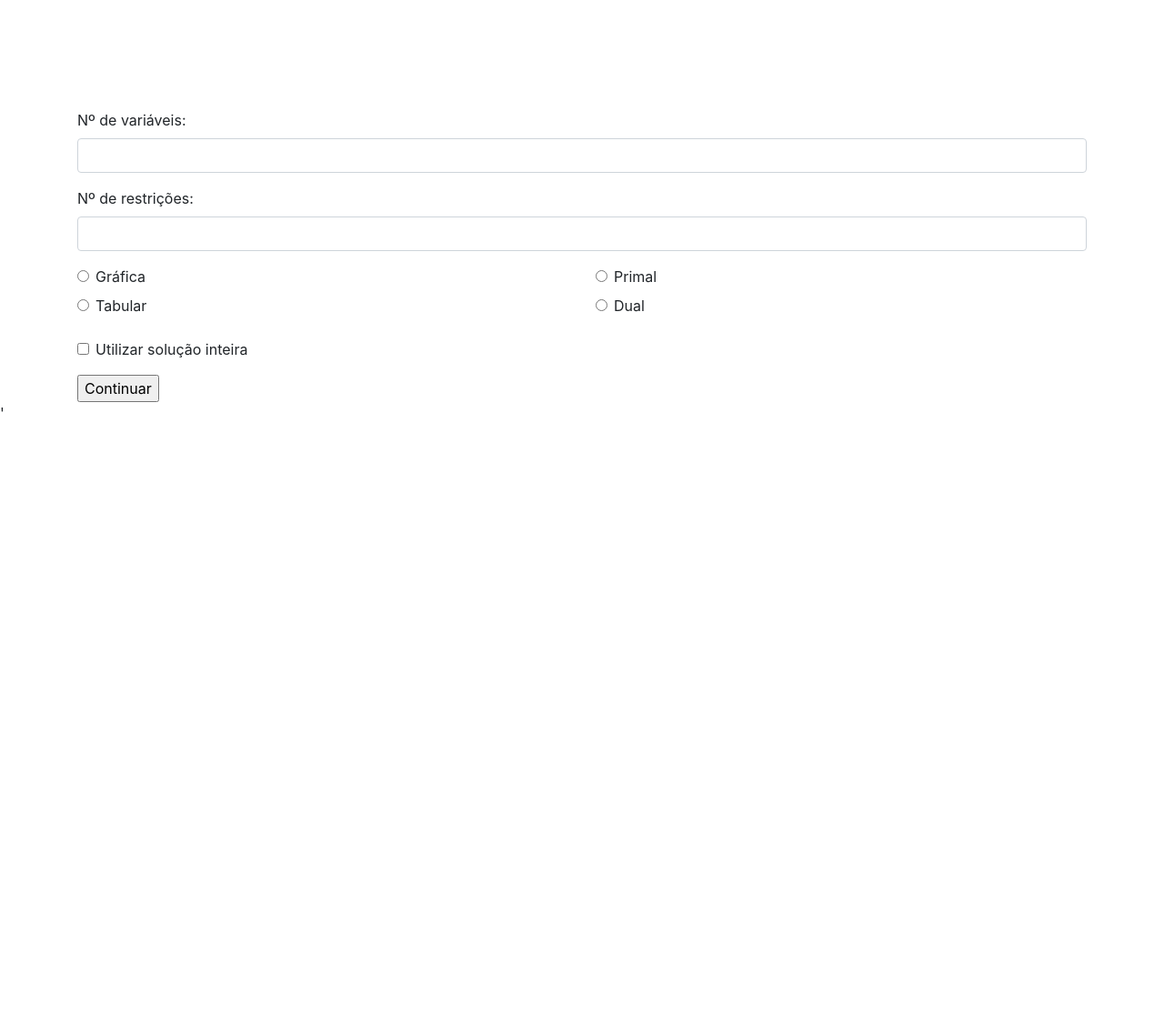
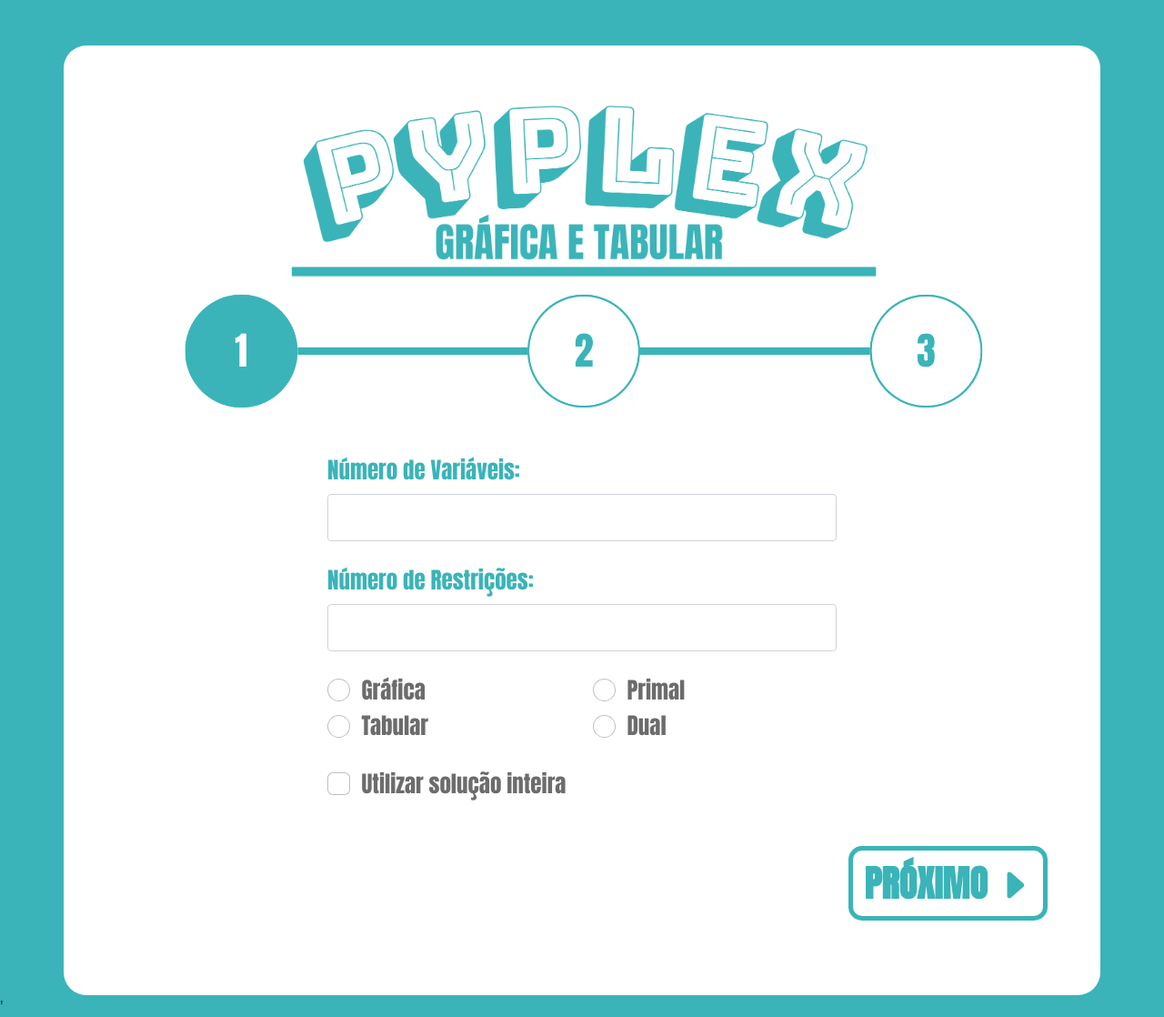
Before and after one commit to gustaoliv/PyPlex, a Django app: page / in a window 1280 px wide. Shown: the whole page at 91% size. Before the commit the page ends 453 px from the top, so only its background shows below. Run offline with Django 4.2, Linux system fonts and the light colour scheme; some libraries are stand-ins or nearby versions.

Commit message:
Adicionando o frontend

```diff
--- a/core/forms.py
+++ b/core/forms.py
@@ -9,13 +9,13 @@ class FirstStepForm(forms.Form):
     EXIBITION_TYPE_CHOICES = [('GRAFICA', 'Gráfica'),
                               ('TABULAR', 'Tabular')]
 
-    exibition_type = forms.ChoiceField(choices=EXIBITION_TYPE_CHOICES,
+    exibition_type = forms.ChoiceField(choices=EXIBITION_TYPE_CHOICES,initial=0,
                                        widget=forms.RadioSelect(attrs={'class':'form-check-input'}), label='Tipo')
-    method = forms.ChoiceField(choices=METHOD_CHOICES,
-                               widget=forms.RadioSelect(attrs={'class':'form-check-input'}), label='Método')
-    numVar = forms.IntegerField(label='Número de variáveis',
+    method = forms.ChoiceField(choices=METHOD_CHOICES,initial=0,
+                               widget=forms.RadioSelect(attrs={'class':'form-check-input'}), label='Método', )
+    numVar = forms.IntegerField(label='Número de variáveis', min_value=2,
                                 widget=forms.NumberInput(attrs={'class':'form-control'}))
-    numRest = forms.IntegerField(label='Número de restrições',
+    numRest = forms.IntegerField(label='Número de restrições',min_value=1,
                                  widget=forms.NumberInput(attrs={'class':'form-control'}))
     integer_solution = forms.BooleanField(label="Utilizar solução inteira", required=False,
                                           widget=forms.CheckboxInput(attrs={'class':'form-check-input'}))
--- /dev/null
+++ b/static/css/styles.css
@@ -0,0 +1,58 @@
+* {
+    font-family: 'Anton', sans-serif;
+}
+
+body{
+    background-color: #3AB4B9;
+}
+
+input[type="radio"], input[type="checkbox"]{
+    -webkit-appearance: none;
+    background-color: #fff;
+}
+input[type="radio"]:checked, input[type="checkbox"]:checked{
+    background-color: #3AB4B9;
+    border-color: #3AB4B9;
+}
+
+.conteudo{
+    margin-top: 50px;
+    padding:50px;
+    background-color: #fff;
+    border-radius: 25px;
+}
+.forms{
+    align-items: center;
+    padding: 20px;
+    margin: 20px;
+    font-size: 25px;
+}
+.form-label{
+    color: #3AB4B9;
+}
+.form-control{
+    font-size: 25px;
+}
+
+.steps{
+    margin-top: 10px;
+}
+label{
+    color: #6c6c6c;
+}
+
+.next{
+    font-size: 40px;
+    color: #3AB4B9;
+    font-weight: 900;
+    border-radius: 15px;
+    border: 5px solid #3AB4B9;
+}
+.next:hover{
+    font-size: 40px;
+    font-weight: 900;
+    color: #fff;
+    background-color:#3AB4B9;
+    border-radius: 15px;
+    border: 5px solid #3AB4B9;
+}
--- a/templates/base.html
+++ b/templates/base.html
@@ -3,16 +3,30 @@
 <html lang="pt-br">
 <head>
     <meta charset="UTF-8">
-
-    <link rel="stylesheet" href="https://cdn.jsdelivr.net/npm/bootstrap@4.3.1/dist/css/bootstrap.min.css" integrity="sha384-ggOyR0iXCbMQv3Xipma34MD+dH/1fQ784/j6cY/iJTQUOhcWr7x9JvoRxT2MZw1T" crossorigin="anonymous">
-    <link rel="icon" type="image/x-icon" href="{% static '/images/favicon.png' %}">
+    <meta http-equiv="X-UA-Compatible" content="IE=edge">
+    <meta name="viewport" content="width=device-width, initial-scale=1.0">
+    <link rel="shortcut icon" href="{% static '/images/favicon.png' %}" type="image/x-icon">
+    <!--- Google Fonts do Projeto-->
+    <link rel="preconnect" href="https://fonts.googleapis.com">
+    <link rel="preconnect" href="https://fonts.gstatic.com" crossorigin>
+    <link href="https://fonts.googleapis.com/css2?family=Anton&family=Montserrat:wght@100;400;700&display=swap" rel="stylesheet">
+    <!--- Bootstrap do Projeto-->
+    <link href="https://cdn.jsdelivr.net/npm/bootstrap@5.0.2/dist/css/bootstrap.min.css" rel="stylesheet" integrity="sha384-EVSTQN3/azprG1Anm3QDgpJLIm9Nao0Yz1ztcQTwFspd3yD65VohhpuuCOmLASjC" crossorigin="anonymous">
+    <script src="https://cdn.jsdelivr.net/npm/bootstrap@5.0.2/dist/js/bootstrap.bundle.min.js" integrity="sha384-MrcW6ZMFYlzcLA8Nl+NtUVF0sA7MsXsP1UyJoMp4YLEuNSfAP+JcXn/tWtIaxVXM" crossorigin="anonymous"></script>
+    <!--- Icons Bootstrap do Projeto-->
+    <link rel="stylesheet" href="https://cdn.jsdelivr.net/npm/bootstrap-icons@1.9.1/font/bootstrap-icons.css">
+    <!--- CSS do Projeto-->
+    <link rel="stylesheet" href="{% static '/css/styles.css' %}">
     <title>PyPlex</title>
 </head>
+
 <body>
-    {% block content %}
+    <div class="container conteudo">
+        <img src="{% static '/images/logo.png' %}" class="rounded mx-auto d-block" width="70%" alt="Simplex - Gráfica e Tabular">
+        {% block content %}
 
-    {% endblock %}
-
+        {% endblock %}
+    </div>
     <script src="https://cdn.jsdelivr.net/npm/chart.js"></script>
 
 </body>
--- a/templates/formulario.html
+++ b/templates/formulario.html
@@ -1,44 +1,35 @@
 {% extends 'base.html' %}
-
+{% load static %}
 {% block content %}
-
-    <br><br><br><br><br>
-
-    <div class="container">
+    <img src="{% static '/images/step1.png' %}" class="img-fluid steps" alt="">
     <form method="post">
         {% csrf_token %}
-
-            <div class="form-group">
-                <label>Nº de variáveis:</label>
+        <div class="forms d-flex justify-content-center">
+            <div class="col-10 col-sm-8 col-md-7">
+                <div class="mb-4">
+                    <label class="form-label">Número de Variáveis:</label>
                     {{form.numVar}}
                 </div>
-            <div class="form-group">
-                <label>Nº de restrições:</label>
+                <div class="mb-4">
+                    <label class="form-label">Número de Restrições:</label>
                     {{form.numRest}}
                 </div>
-
-            <fieldset class="form-group">
-                <div class="row">
-                    <div class="col-sm-6">
+                <div class="row mb-4">
+                    <div class="col-6">
                         {% for option in form.exibition_type %}
                             <div class="form-check">
                                 {{option}}
                             </div>
                         {% endfor %}
                     </div>
-
-                    <div class="col-sm-6">
+                    <div class="col-6">
                         {% for option in form.method %}
                         <div class="form-check">
                             {{option}}
                         </div>
                         {% endfor %}
                     </div>
-
                 </div>
-            </fieldset>
-
-             <div class="form-group">
                 <div class="form-check">
                     {{form.integer_solution}}
                     <label class="form-check-label">
@@ -46,10 +37,11 @@
                     </label>
                 </div>
             </div>
-
-            <input type="submit" value="Continuar">
+        </div>
+        <div class="d-flex bd-highlight mb-4">
+            <div class="ms-auto p-2 bd-highlight">
+                <button type="submit" class="btn next">PRÓXIMO <i class="bi bi-caret-right-fill"></i></button>
+            </div>
+        </div>
     </form>
-
-    </div>
-
 {% endblock %}
```
Also changed, not shown: templates/formulario2.html (+25 -43 lines), static/images/logo.png (added), static/images/step1.png (added), static/images/step2.png (added), static/images/step3.png (added). Lines whose indentation alone changed are shown as unchanged.
